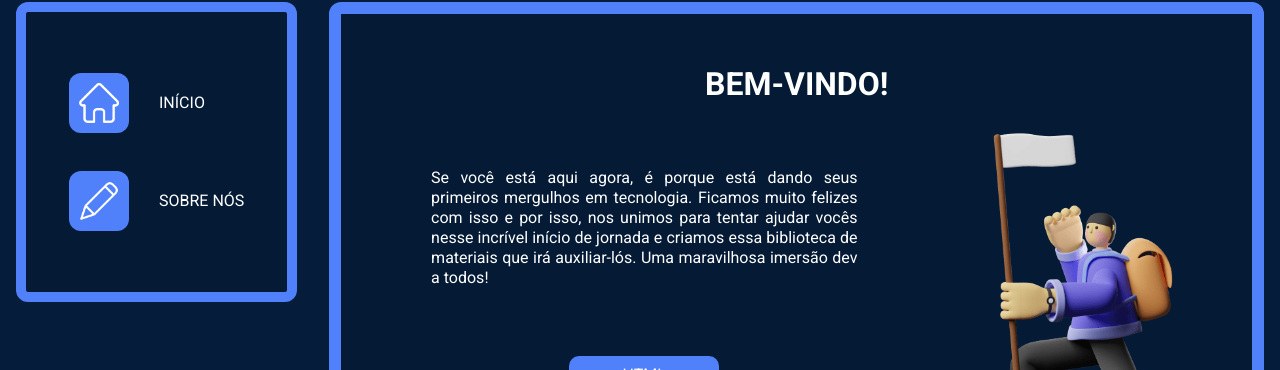
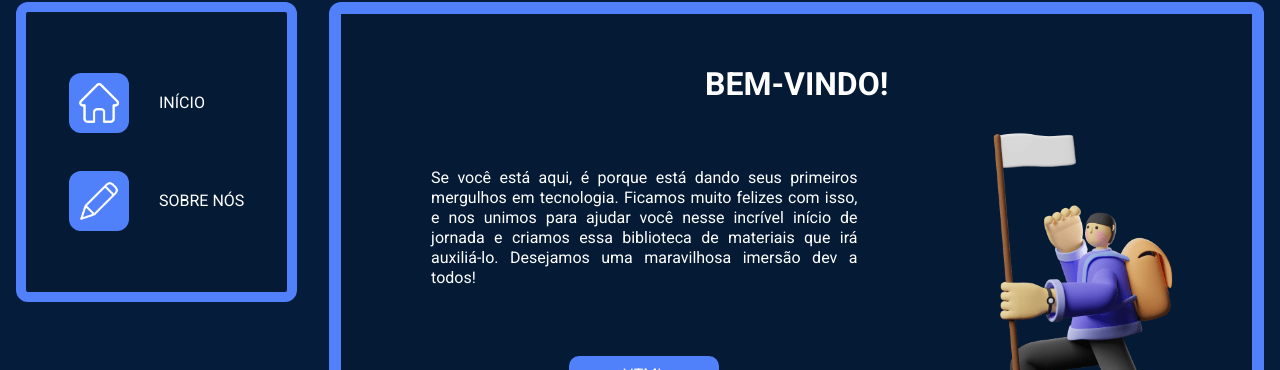
Before and after one commit to schultz-gabriel/DEVolucionario, a Next.js app: page / in a window 1280 px wide. Shown: the part 181-551 px from the top of the page. Built offline with nearby package versions, Linux system fonts and the light colour scheme.

Commit message:
Mudando texto.

```diff
--- a/src/screens/IndexPage/index.jsx
+++ b/src/screens/IndexPage/index.jsx
@@ -34,7 +34,7 @@ export default function Main() {
             }}
             textJustify="justify"
           >
-            Se você está aqui agora, é porque está dando seus primeiros mergulhos em tecnologia. Ficamos muito felizes com isso e por isso, nos unimos para tentar ajudar vocês nesse incrível início de jornada e criamos essa biblioteca de materiais que irá auxiliar-lós. Uma maravilhosa imersão dev a todos!
+            Se você está aqui, é porque está dando seus primeiros mergulhos em tecnologia. Ficamos muito felizes com isso, e nos unimos para ajudar você nesse incrível início de jornada e criamos essa biblioteca de materiais que irá auxiliá-lo. Desejamos uma maravilhosa imersão dev a todos!
           </Text>
           <div className="links">
             <Link href="/htmlpage">HTML</Link>
```
